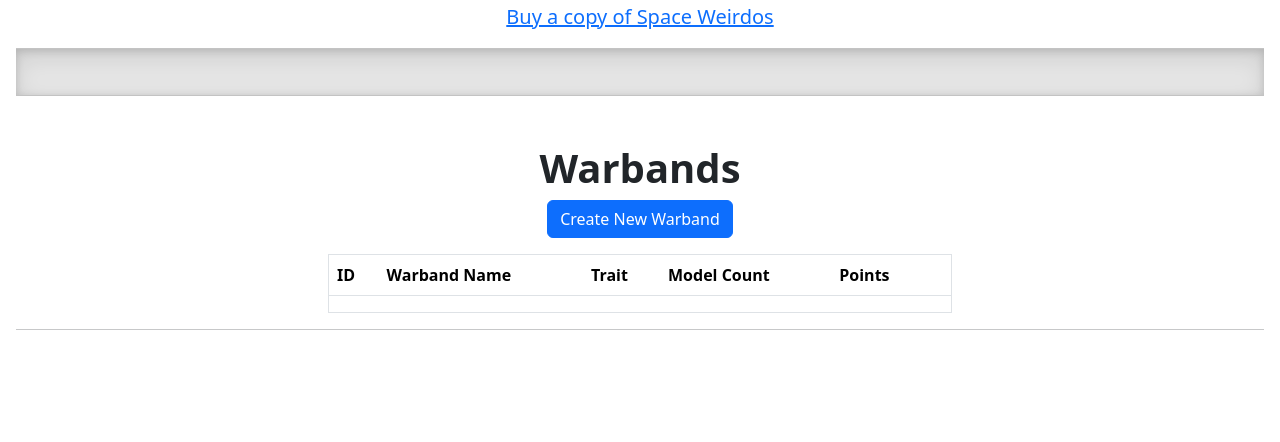
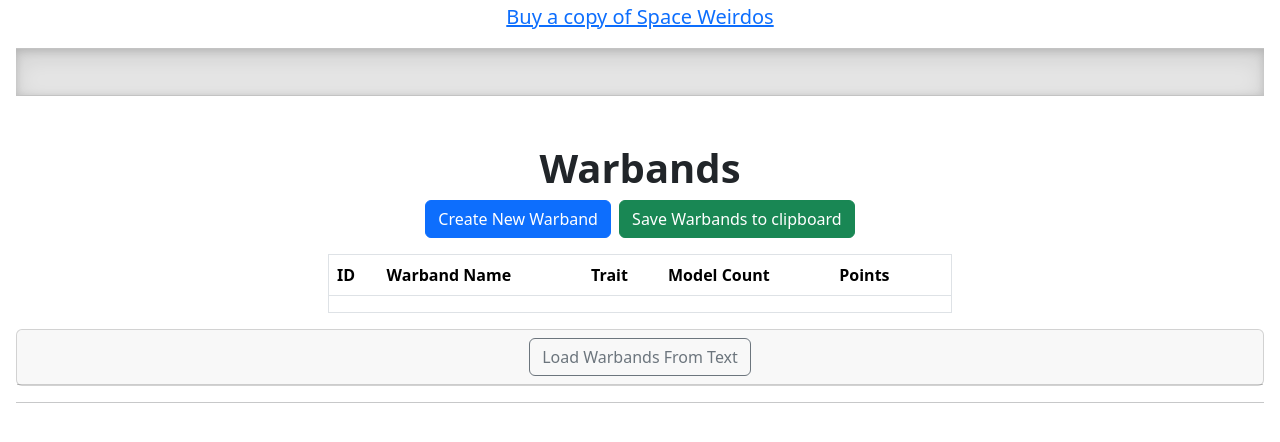
Before and after one commit to suspicious-smoke/SpaceWeirdosListBuilder, a Flask app: page / in a window 1280 px wide. Shown: the part 213-655 px from the top of the page. Run offline with Flask 3, Linux system fonts and the light colour scheme; lists and menus that the app fills with data are empty.

Commit message:
added initial json warband loading

```diff
--- a/static/home.js
+++ b/static/home.js
@@ -1,5 +1,11 @@
 window.onload = function() {
     loadWarbandTable();
+    document.getElementById('save_json_warband').addEventListener('click', sendSavedWarbandsToClipboard);
+    document.getElementById('load_warband_text').addEventListener('click', function() {
+        let saved_list = document.getElementById('warband_json_text').value;
+        loadWarbandJson(saved_list);
+    });
+
 }
 
 function getLocalData() {
@@ -79,6 +85,8 @@ function loadWarbandTable() {
             }
         });
     });
+    document.getElementById('warband_json_text').value = JSON.stringify(getLocalData());
+
 }
 
 function getWarbandPoints(warband_id) {
@@ -106,3 +114,26 @@ function getWarbandPoints(warband_id) {
             console.error("Fetch error:", error); // Handle errors
         });
 }
+
+function sendSavedWarbandsToClipboard() {
+    const json_warband = getLocalData();
+    // Copy the text inside the text field
+    navigator.clipboard.writeText(JSON.stringify(json_warband));
+    // Alert the copied text
+    alert("Copied the text to clipboard:\n\n" + JSON.stringify(json_warband));
+}
+
+function loadWarbandJson(saved_list) {
+    // get value from textbox
+    let warbands_json = JSON.parse(document.getElementById('warband_json_text').value);
+
+    // check that the values seem valid
+    if (warbands_json['warbands']) {
+        localStorage.setItem('warbands', JSON.stringify(warbands_json));
+        alert("Loaded warbands from JSON");
+        location.reload();  // reload page (should configure reload warband list instead)
+    } else {
+        alert("json is missing warbands. Double check it is formated correctly.");
+    }
+    location.reload();  // reload page (should configure reload warband list instead)
+}
--- a/templates/home.html
+++ b/templates/home.html
@@ -15,8 +15,9 @@
     <div class="b-example-divider"></div>
 </div>
 <h1 class="mt-5 display-10 fw-bold text-center">Warbands</h1>
-<div class="text-center">
-    <a href="{{ url_for('warband_page', warband_id=0) }}" class="btn btn-primary mb-3">Create New Warband</a>
+<div class="text-center mb-3">
+    <a href="{{ url_for('warband_page', warband_id=0) }}" class="btn btn-primary">Create New Warband</a>
+    <button id="save_json_warband" type="button" class="ms-1 btn btn-success">Save Warbands to clipboard</button>
 </div>
 <div class="col-lg-6 mx-auto border">
     <table id="warband_table" class="table table-striped">
@@ -34,6 +35,25 @@
         </tbody>
     </table>
 </div>
+<div id="accordion" class="mt-3">
+
+    <div class="card">
+        <div class="card-header d-flex justify-content-center">
+            <a class="btn btn-outline-secondary" data-bs-toggle="collapse" href="#collapseOne">Load Warbands From Text</a>
+        </div>
+        <div id="collapseOne" class="collapse" data-bs-parent="#accordion">
+            <div class="card-body d-flex justify-content-center">
+
+                <div class="mb-3">
+                    <label for="warband_json_text" class="form-label">Warband Text</label>
+                    <textarea class="form-control" id="warband_json_text" rows="3"></textarea>
+                    <button id="load_warband_text" type="button" class="mt-3 btn btn-success">Upload Warbands</button>
+                </div>
+            </div>
+        </div>
+    </div>
+
+</div>
 
 <hr />
 
```
